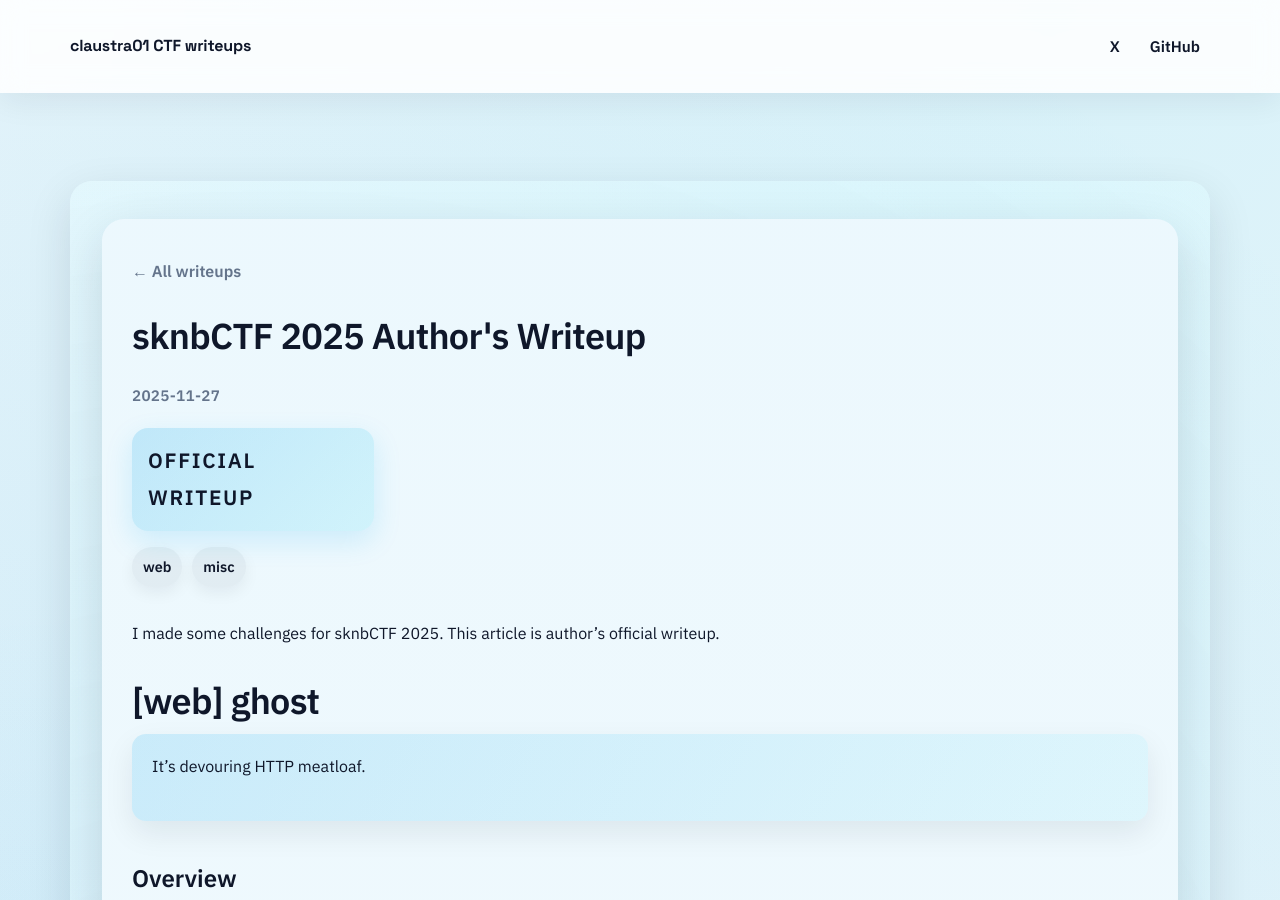
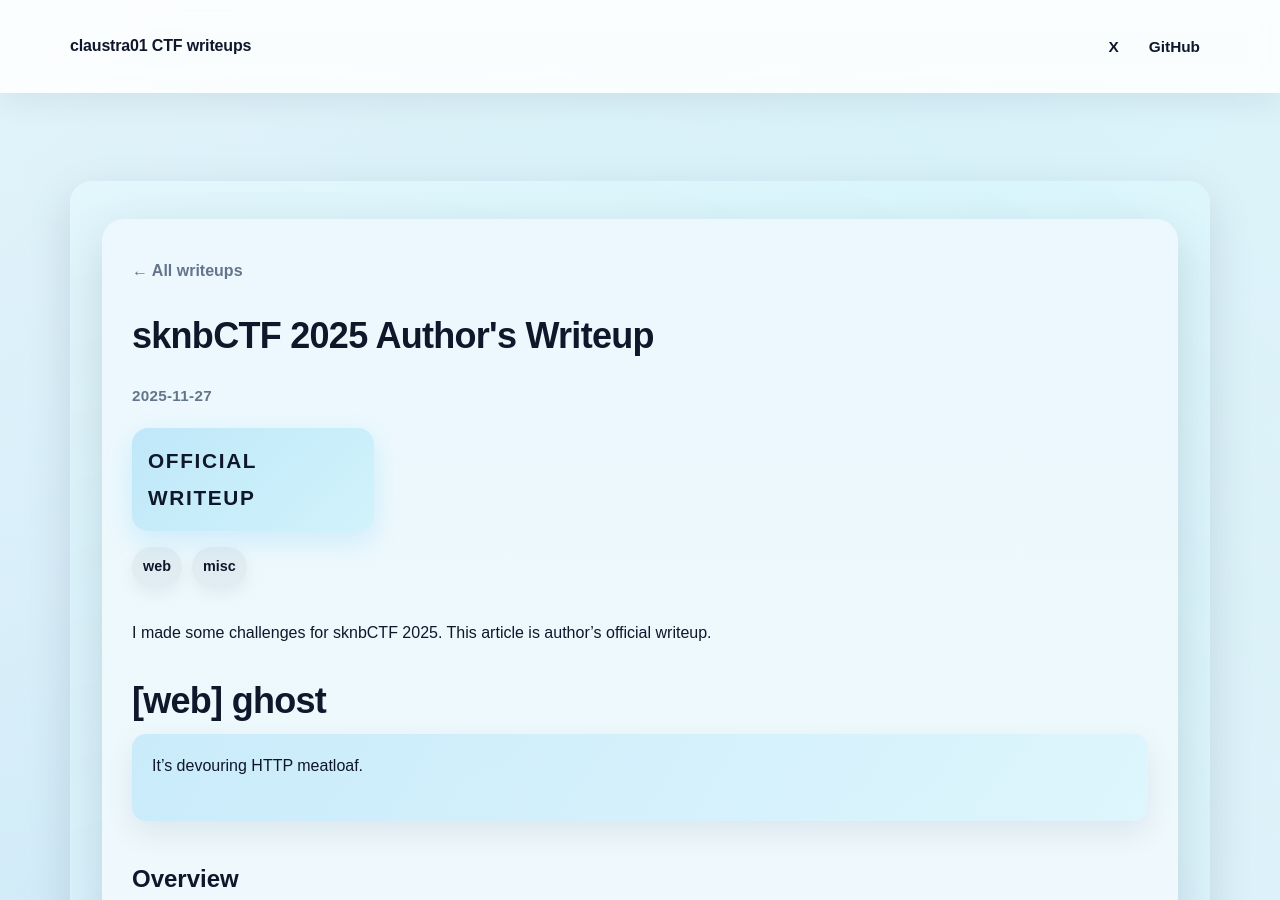
Before and after one commit to claustra01/my-ctf-writeups, a Jekyll site: the page built from _writeups/sknbctf_2025.md, in a window 1280 px wide and 900 px high. Built offline with Jekyll 4.4.1, drawn with Linux system fonts in a browser that asks for light colours.

Commit message:
delete: font

```diff
--- a/_layouts/default.html
+++ b/_layouts/default.html
@@ -5,9 +5,6 @@
   <meta name="viewport" content="width=device-width, initial-scale=1">
   {%- seo -%}
   <meta name="theme-color" content="#0ea5e9">
-  <link rel="preconnect" href="https://fonts.googleapis.com">
-  <link rel="preconnect" href="https://fonts.gstatic.com" crossorigin>
-  <link href="https://fonts.googleapis.com/css2?family=Space+Grotesk:wght@400;500;600;700&family=IBM+Plex+Sans:wght@400;500;600&family=IBM+Plex+Mono:wght@400;500&display=swap" rel="stylesheet">
   <link rel="icon" type="image/jpeg" href="{{ '/assets/favicon.jpg' | relative_url }}">
   <link rel="stylesheet" href="{{ '/assets/css/main.css' | relative_url }}?v={{ site.time | date: '%s' }}">
 </head>
--- a/_layouts/writeup.html
+++ b/_layouts/writeup.html
@@ -6,11 +6,6 @@
   <meta name="viewport" content="width=device-width, initial-scale=1">
   {%- seo -%}
   <meta name="theme-color" content="#0ea5e9">
-  <link rel="preconnect" href="https://fonts.googleapis.com">
-  <link rel="preconnect" href="https://fonts.gstatic.com" crossorigin>
-  <link
-    href="https://fonts.googleapis.com/css2?family=Space+Grotesk:wght@400;500;600;700&family=IBM+Plex+Sans:wght@400;500;600&family=IBM+Plex+Mono:wght@400;500&display=swap"
-    rel="stylesheet">
   <link rel="icon" type="image/jpeg" href="{{ '/assets/favicon.jpg' | relative_url }}">
   <link rel="stylesheet" href="{{ '/assets/css/main.css' | relative_url }}?v={{ site.time | date: '%s' }}">
 </head>
```
